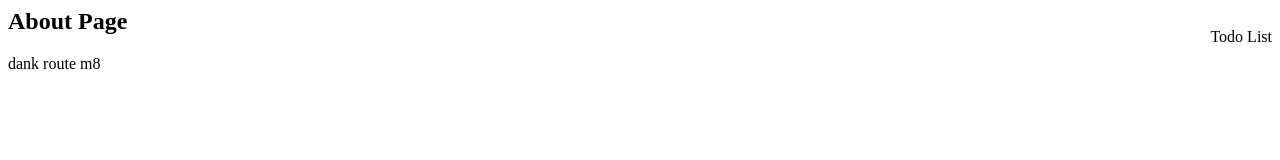
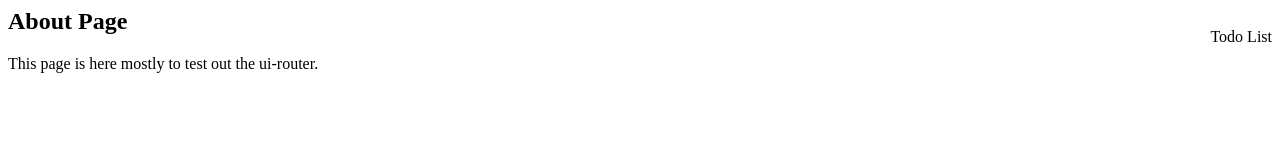
Before and after one commit to rob-moore/meanTodo, a website built with webpack: page src/about/index.html in a window 1280 px wide. Built offline with nearby package versions, Linux system fonts and the light colour scheme; some packages are replaced by stand-ins of ours.

Commit message:
updated readme and changed ui-router text

```diff
--- a/src/about/index.html
+++ b/src/about/index.html
@@ -1,5 +1,5 @@
 <div class="container">
   <a ui-sref="todos" class="nav-link">Todo List</a>
   <h2>About Page</h2>
-  <p>dank route m8</p>
+  <p>This page is here mostly to test out the ui-router.</p>
 </div>
```
Also changed, not shown: readme.md.
